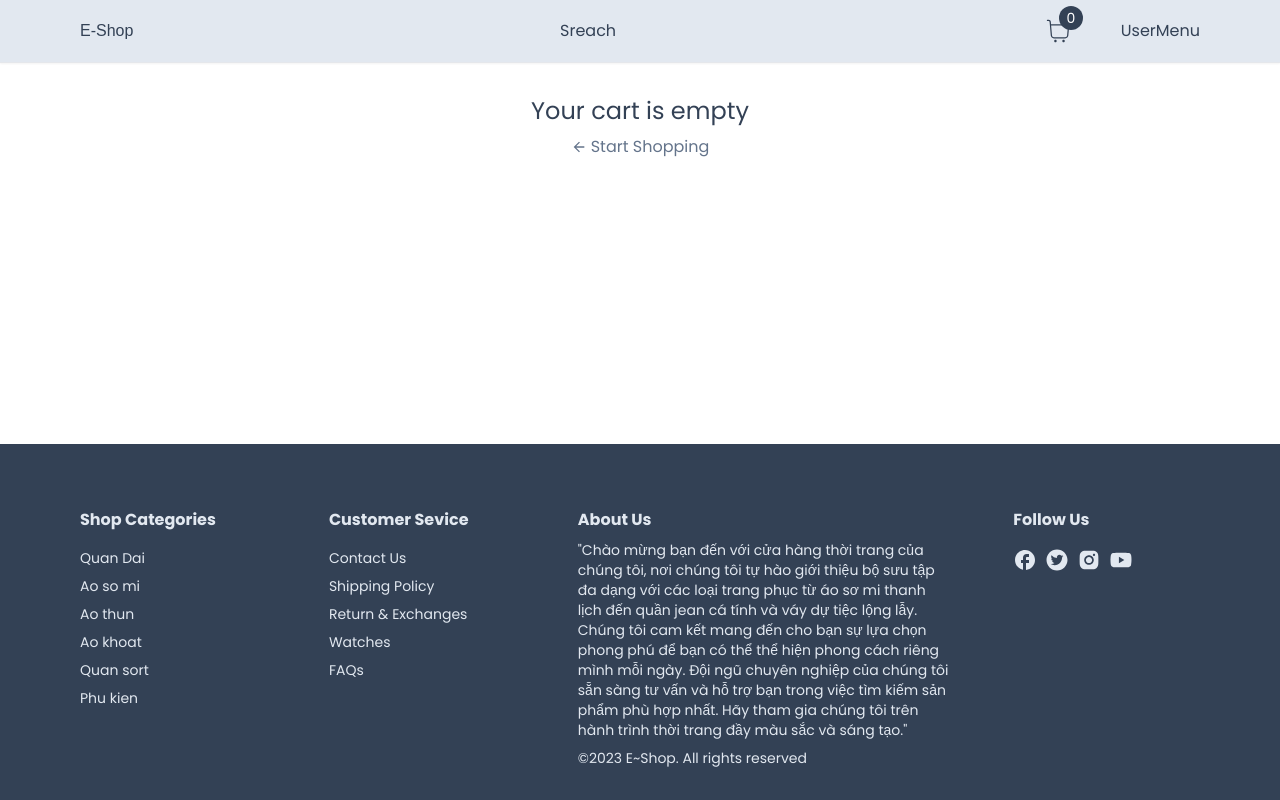
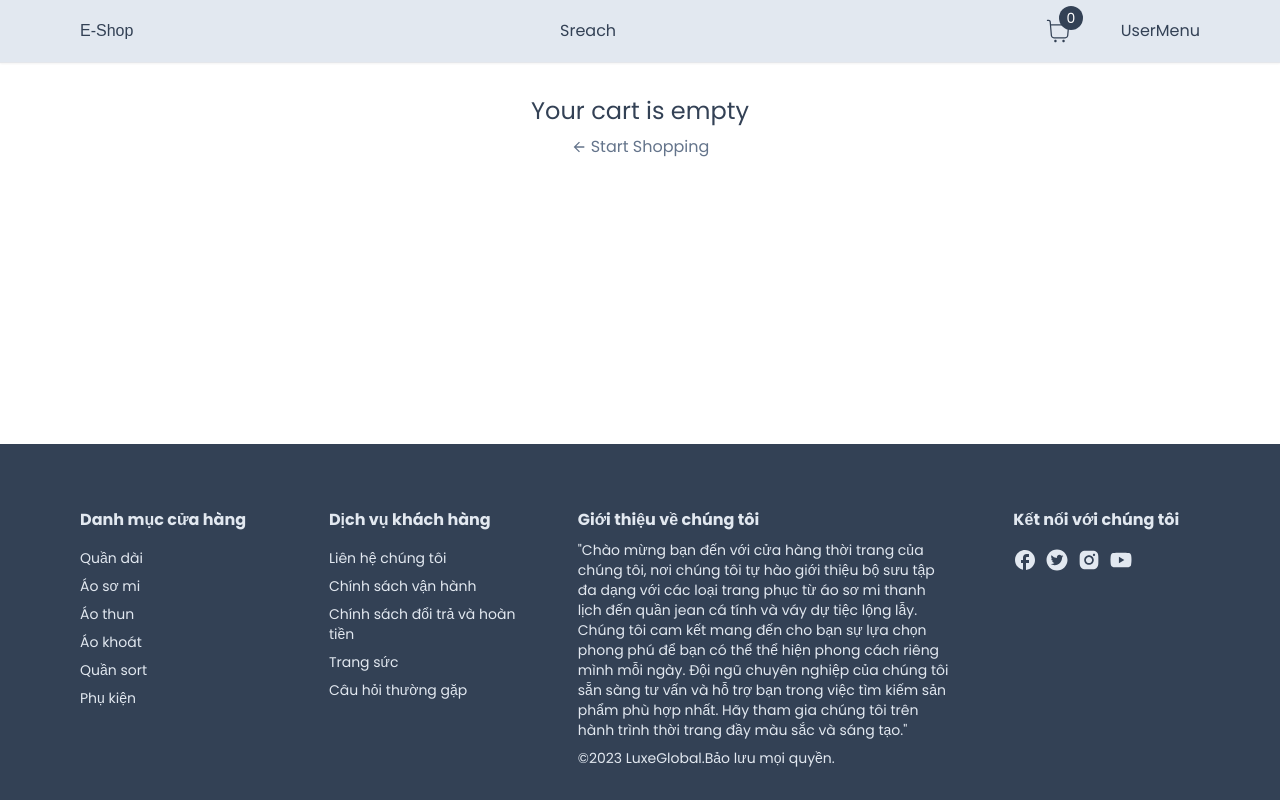
Before and after one commit to WTinSE/ClothingWeb, a Next.js app: page /cart in a window 1280 px wide. Built offline with nearby package versions, Linux system fonts and the light colour scheme; a web font is replaced by a local one.

Commit message:
Update Footer.tsx

```diff
--- a/app/ components/footer/Footer.tsx
+++ b/app/ components/footer/Footer.tsx
@@ -10,33 +10,34 @@ const Footer  = () => {
             <div className="flex flex-col md:flex-row justify-between pt-16 pb-8">
                 <FooterList>
                     <h3 className="text-base font-bold
-                    mb-2">Shop Categories</h3>
-                    <Link href='#'>Quan Dai</Link>
-                    <Link href='#'>Ao so mi</Link>
-                    <Link href='#'>Ao thun</Link>
-                    <Link href='#'>Ao khoat</Link>
-                    <Link href='#'>Quan sort</Link>
-                    <Link href='#'>Phu kien</Link>
+                    mb-2">Danh mục cửa hàng</h3>
+                    <Link href='#'>Quần dài</Link>
+                    <Link href='#'>Áo sơ mi</Link>
+                    <Link href='#'>Áo thun</Link>
+                    <Link href='#'>Áo khoát</Link>
+                    <Link href='#'>Quần sort</Link>
+                    <Link href='#'>Phụ kiện</Link>
                 </FooterList>
                 <FooterList>
                     <h3 className="text-base font-bold
-                    mb-2">Customer Sevice</h3>
-                    <Link href='#'>Contact Us</Link>
-                    <Link href='#'>Shipping Policy</Link>
-                    <Link href='#'>Return & Exchanges</Link>
-                    <Link href='#'>Watches</Link>
-                    <Link href='#'>FAQs</Link>
+                    mb-2">Dịch vụ khách hàng</h3>
+                    <Link href='#'>Liên hệ chúng tôi</Link>
+                    <Link href='#'>Chính sách vận hành</Link>
+                    <Link href='#'>Chính sách đổi trả và hoàn tiền</Link>
+                    <Link href='#'>Trang sức</Link>
+                    <Link href='#'>Câu hỏi thường gặp</Link>
                 </FooterList>
 
                     <div className="w-full md:w-1/3 mb-6 md:mb-0">
-                        <h3 className="text-base font-bold mb-2">About Us</h3>
+                        <h3 className="text-base font-bold mb-2">Giới thiệu về chúng tôi</h3>
                         <p className="mb-2">
                         "Chào mừng bạn đến với cửa hàng thời trang của chúng tôi, nơi chúng tôi tự hào giới thiệu bộ sưu tập đa dạng với các loại trang phục từ áo sơ mi thanh lịch đến quần jean cá tính và váy dự tiệc lộng lẫy. Chúng tôi cam kết mang đến cho bạn sự lựa chọn phong phú để bạn có thể thể hiện phong cách riêng mình mỗi ngày. Đội ngũ chuyên nghiệp của chúng tôi sẵn sàng tư vấn và hỗ trợ bạn trong việc tìm kiếm sản phẩm phù hợp nhất. Hãy tham gia chúng tôi trên hành trình thời trang đầy màu sắc và sáng tạo."
                         </p>
-                        <p>&copy;{new Date().getFullYear()} E~Shop. All rights reserved</p>
+                        <p>&copy;{new Date().getFullYear()} LuxeGlobal.Bảo lưu mọi quyền.</p>
+
                     </div>
                     <FooterList>
-                    <h3 className="text-base font-bold mb-2">Follow Us</h3>
+                    <h3 className="text-base font-bold mb-2">Kết nối với chúng tôi</h3>
                     <div className="flex gap-2">
                         <Link href="#">
                             <MdFacebook size ={24}/>
```
